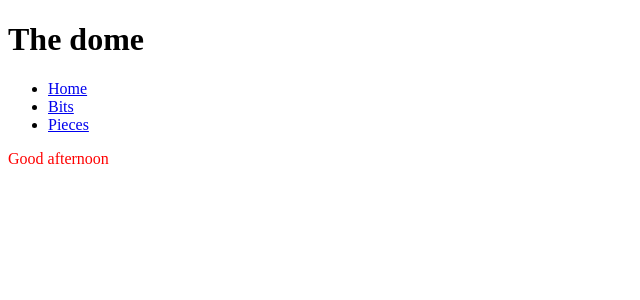
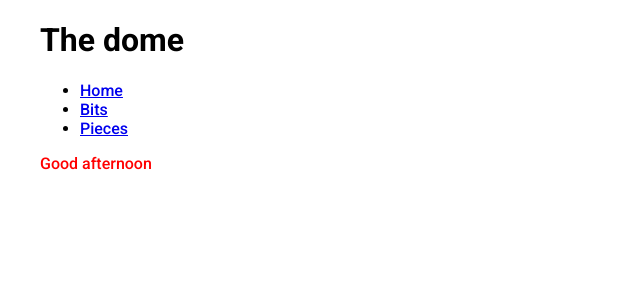
Before and after one commit to hadeellafi/Zink, an Angular app: page / in a window 1280 px wide. Shown: the top 300 px of the page, without its empty margins (0-640 px from the left). Built offline with nearby package versions, Linux system fonts and the light colour scheme.

Commit message:
add style

```diff
--- a/src/app/app.component.html
+++ b/src/app/app.component.html
@@ -14,9 +14,8 @@
 
     <!-- TASK:01 add a message here, if time is < 12:00 show Good morning, else show Good afternoon. Make it green with first message, red with second message-->
 
-    <p [ngStyle]="{'color': isMorning ? 'green' : 'red'}">
-      {{ isMorning ? 'Good morning' : 'Good afternoon' }}
-    </p>
+    <p *ngIf="isMorning; else elseBlock" class="greenMsg">Good morning</p>
+    <ng-template  #elseBlock><p class="redMsg">Good afternoon</p></ng-template>
 
   </div>
 </main>
--- a/src/app/app.routes.ts
+++ b/src/app/app.routes.ts
@@ -1,7 +1,4 @@
 import { Routes, provideRouter } from '@angular/router';
-import { AppComponent } from './app.component';
-import { BitListComponent } from './components/bit/list.component';
-import { PieceListComponent } from './components/piece/list.component';
 
 // TASK:01: add routes for bits and pieces. Each route refers to a list component that lists dummy data
 // lazy load the routes
--- a/src/assets/css/styles.scss
+++ b/src/assets/css/styles.scss
@@ -2,4 +2,18 @@
 
 // TASK:01: add style to contain the main page in 1200 px maximum wide
 
+body {
+max-width: 1200px;
+margin: 0 auto;
+font-family: "Roboto", sans-serif;
+  font-weight: 500;
+  font-style: normal
+
+}
+.greenMsg{
+    color:green;
+}
+.redMsg{
+    color:red;
+}
 // TASK:01: add body font, use google fonts to choose a font
--- a/src/index.html
+++ b/src/index.html
@@ -1,13 +1,21 @@
 <!doctype html>
 <html lang="en">
+
 <head>
   <meta charset="utf-8">
   <title>Dome</title>
+  <link rel="preconnect" href="https://fonts.googleapis.com">
+  <link rel="preconnect" href="https://fonts.gstatic.com" crossorigin>
+  <link
+    href="https://fonts.googleapis.com/css2?family=Caveat:wght@400..700&family=Roboto:ital,wght@0,100;0,300;0,400;0,500;0,700;0,900;1,100;1,300;1,400;1,500;1,700;1,900&display=swap"
+    rel="stylesheet">
   <base href="/">
   <meta name="viewport" content="width=device-width, initial-scale=1">
   <link rel="icon" type="image/x-icon" href="favicon.ico">
 </head>
+
 <body>
   <app-root></app-root>
 </body>
+
 </html>
```
